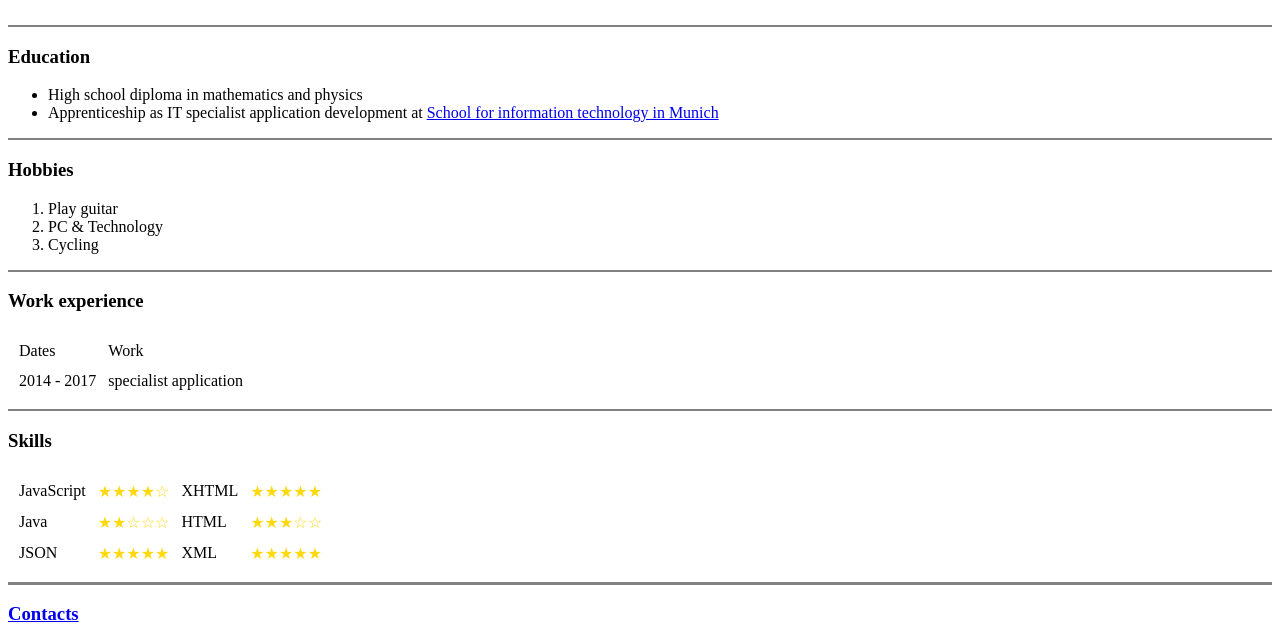
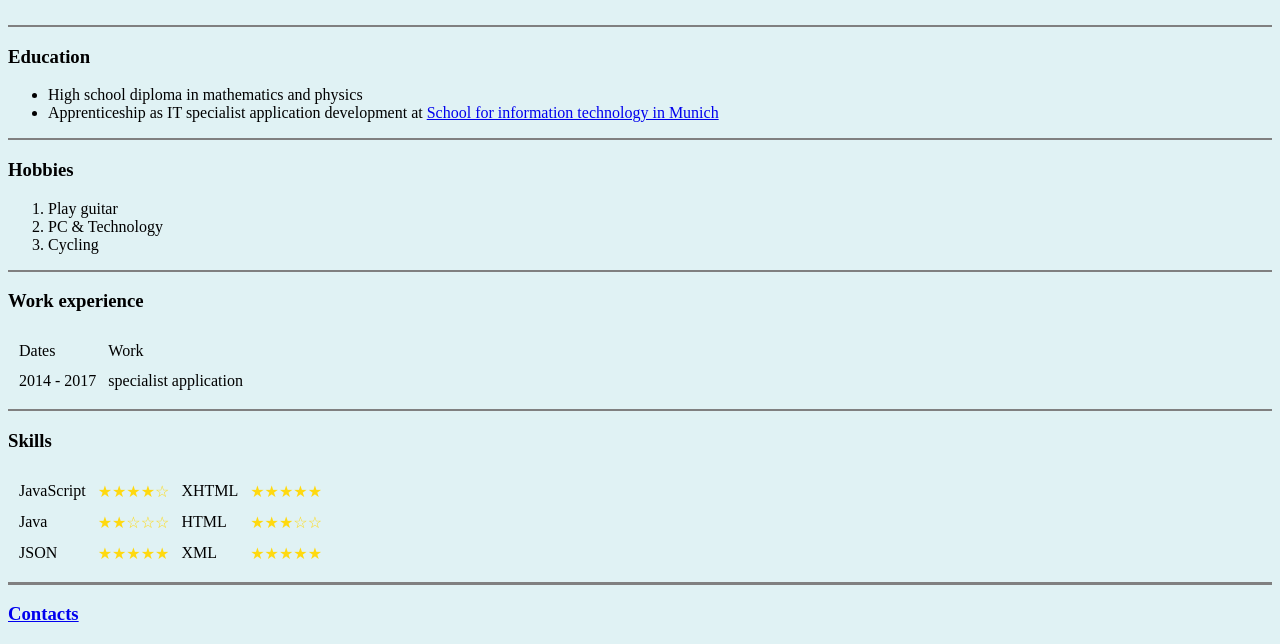
Before and after one commit to cristianbonciu/cv, a plain HTML site: page index.html in a window 1280 px wide. Shown: the part 181-825 px from the top of the page. Drawn offline with Linux system fonts and the light colour scheme.

Commit message:
Update index.html

```diff
--- a/index.html
+++ b/index.html
@@ -6,7 +6,7 @@
     <title>Cristian's Personal Site</title>
 </head>
 
-<body>
+<body style="background-color: #e0f2f4;">
     <table cellspacing="20">
         <tr>
             <td><img src="images/cristian.jpg" height="120" alt="cristian profile picture"></td>
```
